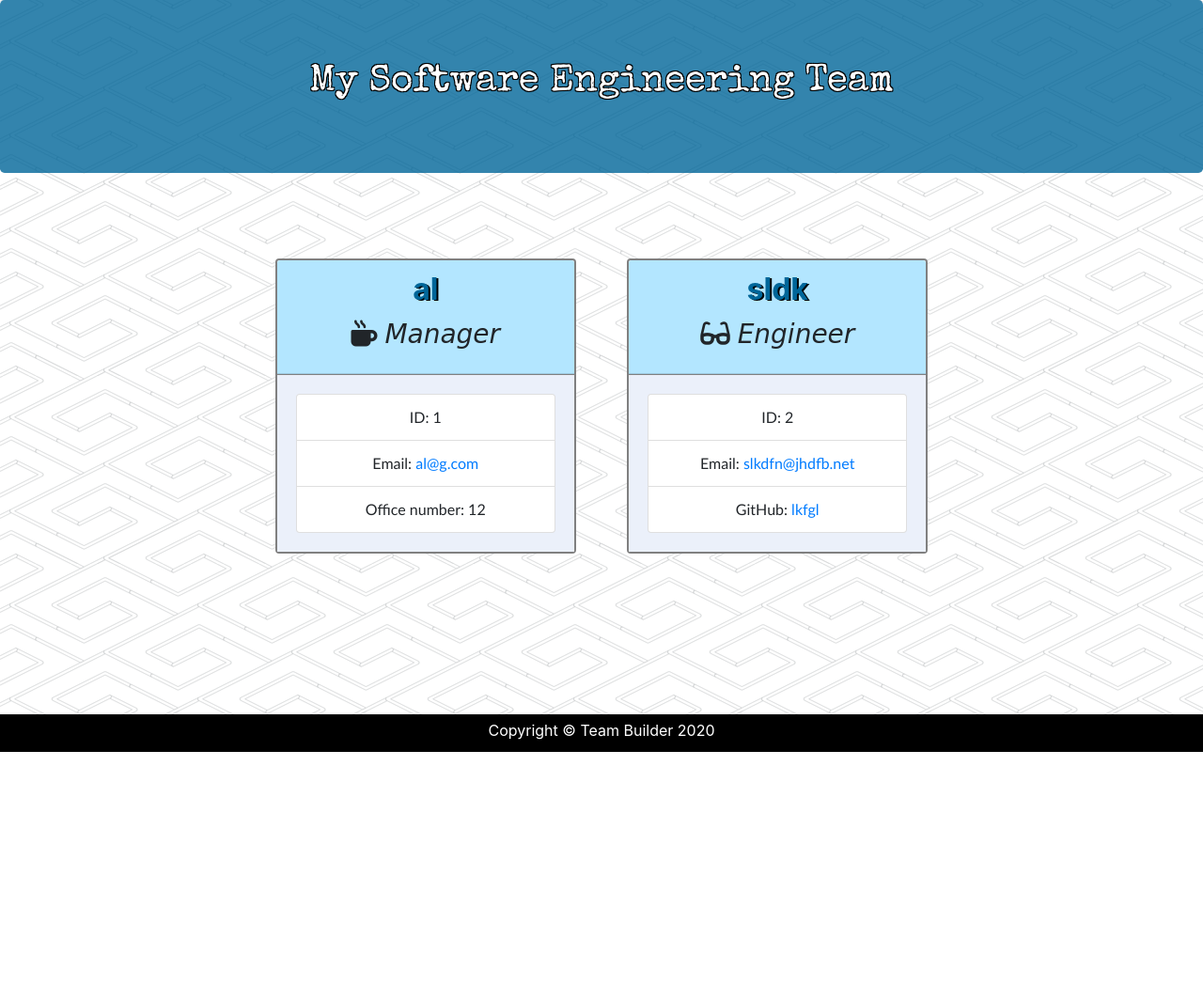
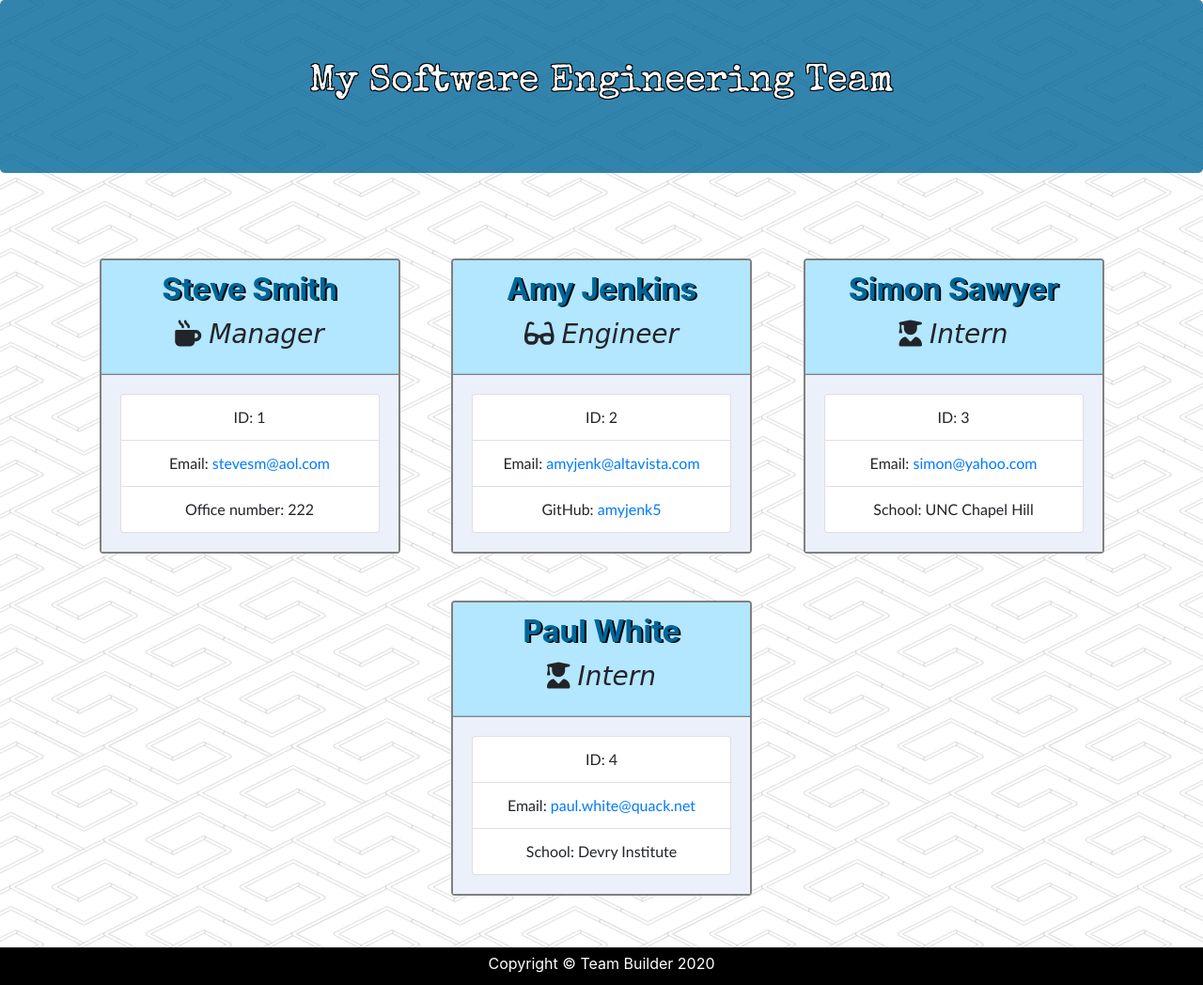
Before and after one commit to alexcoulter/Team-Generator, a website: page output/team.html in a window 1280 px wide. Shown: the whole page at 94% size. Before the commit the page ends 800 px from the top, so only its background shows below. Drawn offline with nearby package versions, Linux system fonts and the light colour scheme; a web font is replaced by a local one.

Commit message:
changed generated team html

```diff
--- a/output/team.html
+++ b/output/team.html
@@ -27,27 +27,53 @@
       <div class="team-area justify-content-center">
         <div class="card employee-card">
     <div class="card-header">
-        <h2 class="card-title team-name">al</h2>
+        <h2 class="card-title team-name">Steve Smith</h2>
         <h3 class="card-title team-title"><i class="fas fa-mug-hot mr-2"></i>Manager</h3>
     </div>
     <div class="card-body">
         <ul class="list-group">
             <li class="list-group-item">ID: 1</li>
-            <li class="list-group-item">Email: <a href="mailto:al@g.com">al@g.com</a></li>
-            <li class="list-group-item">Office number: 12</li>
+            <li class="list-group-item">Email: <a href="mailto:stevesm@aol.com">stevesm@aol.com</a></li>
+            <li class="list-group-item">Office number: 222</li>
         </ul>
     </div>
 </div>
 <div class="card employee-card">
     <div class="card-header">
-        <h2 class="card-title team-name">sldk</h2>
+        <h2 class="card-title team-name">Amy Jenkins</h2>
         <h3 class="card-title team-title"><i class="fas fa-glasses mr-2"></i>Engineer</h3>
     </div>
     <div class="card-body">
         <ul class="list-group">
             <li class="list-group-item">ID: 2</li>
-            <li class="list-group-item">Email: <a href="mailto:slkdfn@jhdfb.net">slkdfn@jhdfb.net</a></li>
-            <li class="list-group-item">GitHub: <a href="https://github.com/lkfgl" target="_blank" rel="noopener noreferrer">lkfgl</a></li>
+            <li class="list-group-item">Email: <a href="mailto:amyjenk@altavista.com">amyjenk@altavista.com</a></li>
+            <li class="list-group-item">GitHub: <a href="https://github.com/amyjenk5" target="_blank" rel="noopener noreferrer">amyjenk5</a></li>
+        </ul>
+    </div>
+</div>
+<div class="card employee-card">
+    <div class="card-header">
+        <h2 class="card-title team-name">Simon Sawyer</h2>
+        <h3 class="card-title team-title"><i class="fas fa-user-graduate mr-2"></i>Intern</h3>
+    </div>
+    <div class="card-body">
+        <ul class="list-group">
+            <li class="list-group-item">ID: 3</li>
+            <li class="list-group-item">Email: <a href="mailto:simon@yahoo.com">simon@yahoo.com</a></li>
+            <li class="list-group-item">School: UNC Chapel Hill</li>
+        </ul>
+    </div>
+</div>
+<div class="card employee-card">
+    <div class="card-header">
+        <h2 class="card-title team-name">Paul White</h2>
+        <h3 class="card-title team-title"><i class="fas fa-user-graduate mr-2"></i>Intern</h3>
+    </div>
+    <div class="card-body">
+        <ul class="list-group">
+            <li class="list-group-item">ID: 4</li>
+            <li class="list-group-item">Email: <a href="mailto:paul.white@quack.net">paul.white@quack.net</a></li>
+            <li class="list-group-item">School: Devry Institute</li>
         </ul>
     </div>
 </div>
```
